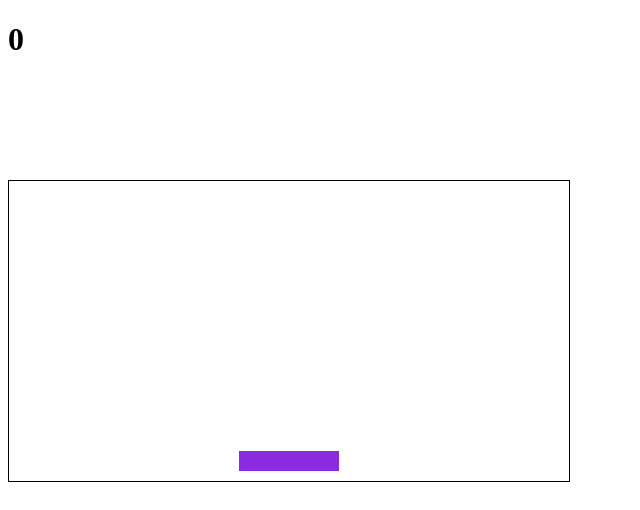
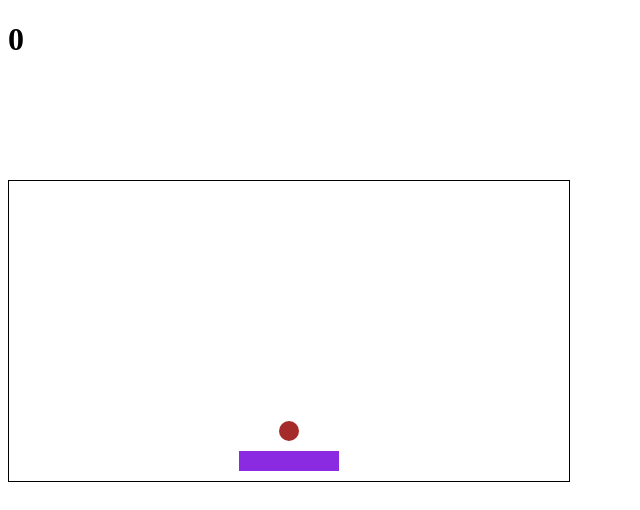
Before and after one commit to afsana37/Javascript-2D-Breakdown-Game, a plain HTML site: page index.html in a window 1280 px wide. Shown: the full height of the page, 0-640 px from the left. Drawn offline with Linux system fonts and the light colour scheme.

Commit message:
draw ball function created

```diff
--- a/app.js
+++ b/app.js
@@ -18,7 +18,20 @@ user.classList.add('user')
 grid.appendChild(user)
 drawUser()
 
+
+//add ball
+const ball = document.createElement('div')
+ball.classList.add('ball')
+grid.appendChild(ball)
+drawBall()
+
+
 function drawUser(){
     user.style.left = currentPosition[0] + 'px'
     user.style.bottom =currentPosition[1] + 'px'
 }
+
+function drawBall(){
+    ball.style.left = ballCurrentPosition[0] + 'px'
+    ball.style.bottom = ballCurrentPosition[1] + 'px'
+}
--- a/style.css
+++ b/style.css
@@ -12,3 +12,11 @@
     height: 20px;
     background-color: blueviolet;
 }
+
+.ball{
+    position: absolute;
+    width:20px;
+    height:20px;
+    border-radius: 10px;
+    background-color: brown;
+}
```
